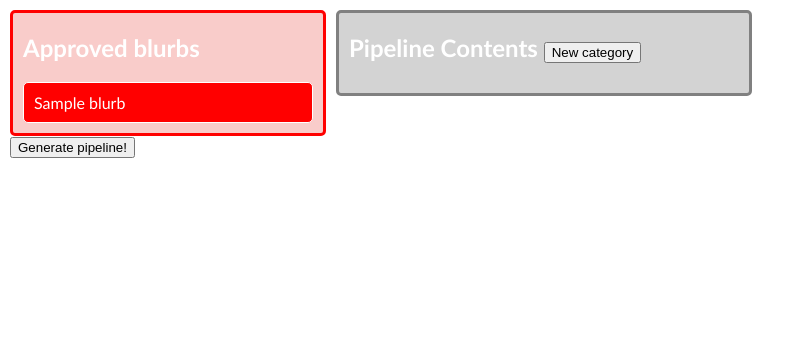
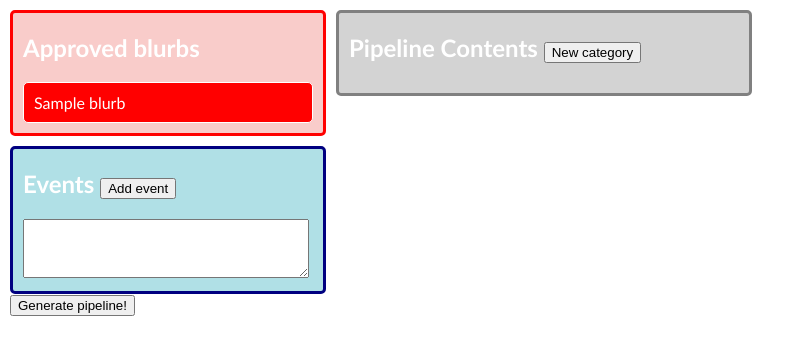
Before and after one commit to isbadawi/eus_pipeline, a Django app: template templates/blurbs/generate.html in a window 1280 px wide. Shown: the part 47-402 px from the top of the page, without its empty margins (0-805 px from the left). Run offline with Django 3.2, Linux system fonts and the light colour scheme; the template is opened without the code that fills it: most values are stand-ins (such as "Sample title", 1, 10 or a date in 2020).

Commit message:
events, and double click to remove

```diff
--- a/blurbs/views.py
+++ b/blurbs/views.py
@@ -17,7 +17,8 @@ class PipelineView(TemplateView):
         return blurb
 
     def post(self, request, *args, **kwargs):
-        headers = json.loads(request.POST.get('pipeline'))
+        pipeline = json.loads(request.POST.get('pipeline', ''))
+        headers = pipeline['headers']
         ids = sum([h['blurbs'] for h in headers], [])
         blurbs = Blurb.objects.in_bulk(ids)
         index = 1
@@ -38,5 +39,6 @@ class PipelineView(TemplateView):
         } for i, blurb in enumerate(blurbs, 1)]
         return render(request, 'pipeline.html', {
             'sidebar_entries': headers,
-            'stories': blurbs
+            'stories': blurbs,
+            'events': pipeline['events']
         })
--- a/static/css/blurbs.css
+++ b/static/css/blurbs.css
@@ -1,3 +1,46 @@
+#events {
+    background-color: #b0e0e6;
+    width: 300px;
+    height: auto;
+    clear: left;
+    margin-top: 10px;
+    padding-left: 10px;
+    padding-bottom: 10px;
+    border-radius: 5px;
+    color: white;
+    border: solid;
+    border-color: #000080;
+}
+
+#new-event {
+    width: 280px;
+    height: 4em;
+}
+
+div.event {
+    margin-bottom: 10px;
+    border: solid;
+    border-radius: 5px;
+    border-width: 1px;
+    border-color: black;
+    width: 280px;
+}
+
+div.event-title {
+    border-top-left-radius: 5px;
+    border-top-right-radius: 5px;
+    background-color: #000080;
+    color: white;
+}
+
+div.event-description {
+    border-bottom-left-radius: 5px;
+    border-bottom-right-radius: 5px;
+    background-color: #e8e3e3;
+    min-height: 10px;
+    color: black;
+}
+
 #pipeline {
     background-color: #d3d3d3;
     width: 400px;
@@ -41,6 +84,7 @@ div#blurb-list {
     border-color: red;
     border-radius: 5px;
     padding-bottom: 10px;
+    margin-bottom: 10px;
     padding-left: 10px;
     float: left;
     background-color: #f9ccca;
--- a/templates/blurbs/generate.html
+++ b/templates/blurbs/generate.html
@@ -16,7 +16,28 @@ function new_category(name) {
     });
     cat.append(header);
     cat.append(list);
+    cat.dblclick(function() {
+        $(this).find('div.blurb').each(function () {
+            $('#blurb-list').append($(this));
+        });
+        $(this).remove();
+    });
     $('#pipeline').append(cat);
+}
+
+function new_event(lines) {
+    var newevent = $('<div class="event">');
+    var title = $('<div class="event-title">');
+    title.html(lines[0]);
+    var content = $('<div class="event-description">');
+    content.html(lines.slice(1).join("<br/>"));
+    newevent.append(title);
+    newevent.append(content);
+    $('#events').append(newevent);
+    newevent.dblclick(function() {
+        $(this).remove();
+    });
+    $('#new-event').val('');
 }
 
 function get_pipeline() {
@@ -31,11 +52,25 @@ function get_pipeline() {
             'blurbs': blurbs
         });
     });
-    return JSON.stringify(headers);
+    var events = [];
+    var index = 1;
+    $('#events .event').each(function() {
+        events.push({
+            'index': index,
+            'title': $(this).find('.event-title').html(),
+            'lines': $(this).find('.event-description').html().split("<br>")
+        });
+        index = index + 1;
+    });
+    return JSON.stringify({
+        'headers': headers,
+        'events': events
+    });
 }
 
 $(function() {
     $('#pipeline').sortable();
+    $('#events').sortable();
     $('#blurb-list').sortable({
         connectWith: 'div.category-list'
     });
@@ -54,6 +89,12 @@ $(function() {
         input.attr('name', 'pipeline');
         input.attr('value', get_pipeline());
         $(this).append(input);
+    });
+    $('#add-event').click(function() {
+        if ($('#new-event').val()) {
+            var lines = $('#new-event').val().split("\n");
+            new_event(lines);
+        }
     });
 });
 </script>
@@ -78,6 +119,14 @@ $(function() {
     <div class="blurb-display hidden" id="blurb-{{ blurb.id }}">{{ blurb.body|safe }}</div>
 {% endfor %}
 
+<div id="events">
+    <h2>Events
+    <button id="add-event">Add event</button>
+    </h2>
+    <textarea id="new-event"></textarea>
+</div>
+
+
 <form id="generate" action="" target="_blank" method="post">
 {% csrf_token %}
 <input type="submit" value="Generate pipeline!"/>
--- a/templates/pipeline.html
+++ b/templates/pipeline.html
@@ -153,7 +153,7 @@
 																							<p style="padding: 0; margin: 0; margin-top: 7px; margin-bottom: 5px; padding: 0; font-size: 13px; font-weight: normal; color: #535353; line-height: 22px; text-align: justify;" }>
                                                                                                 {% for line in event.lines %}
                                                                                                 {{ line }}
-                                                                                                {% if not forloop.last %}</br>{% endif %}
+                                                                                                {% if not forloop.last %}<br/>{% endif %}
                                                                                                 {% endfor %}
 																							</p>
 																						</td>
```
